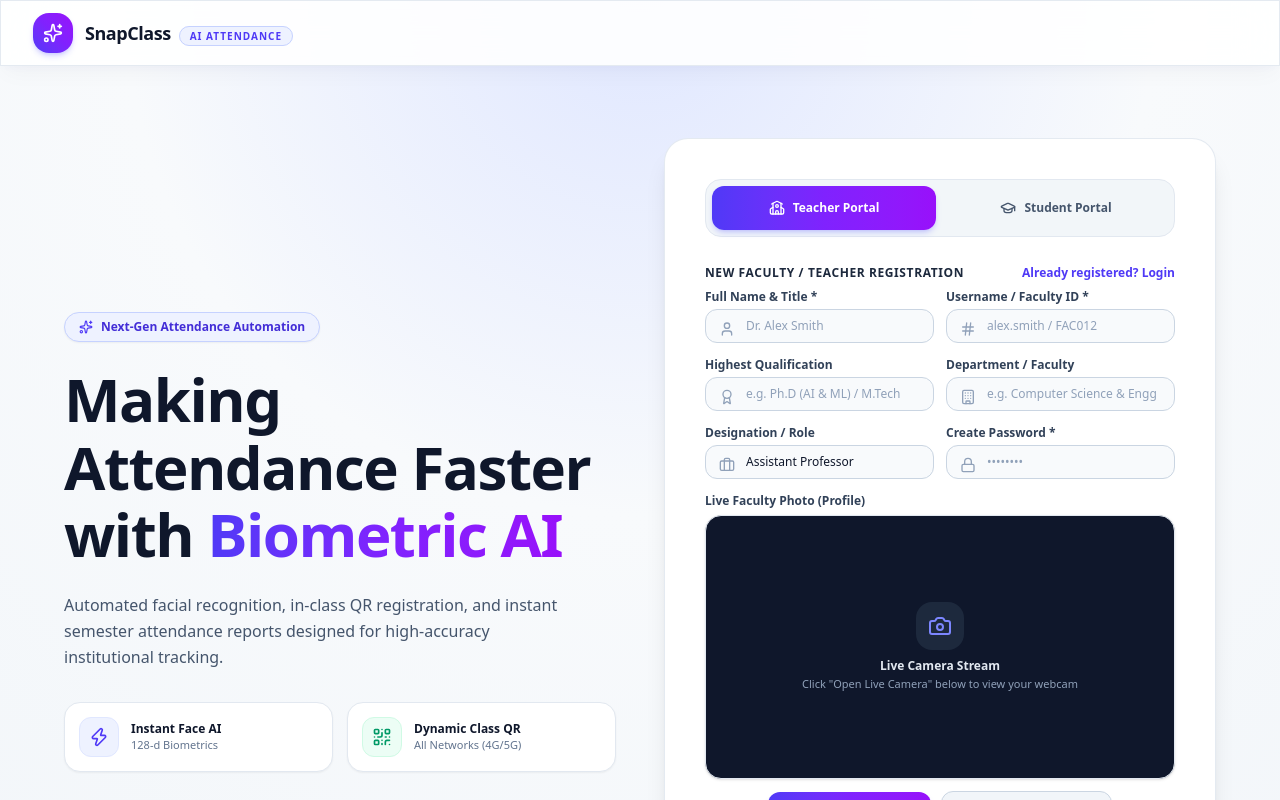
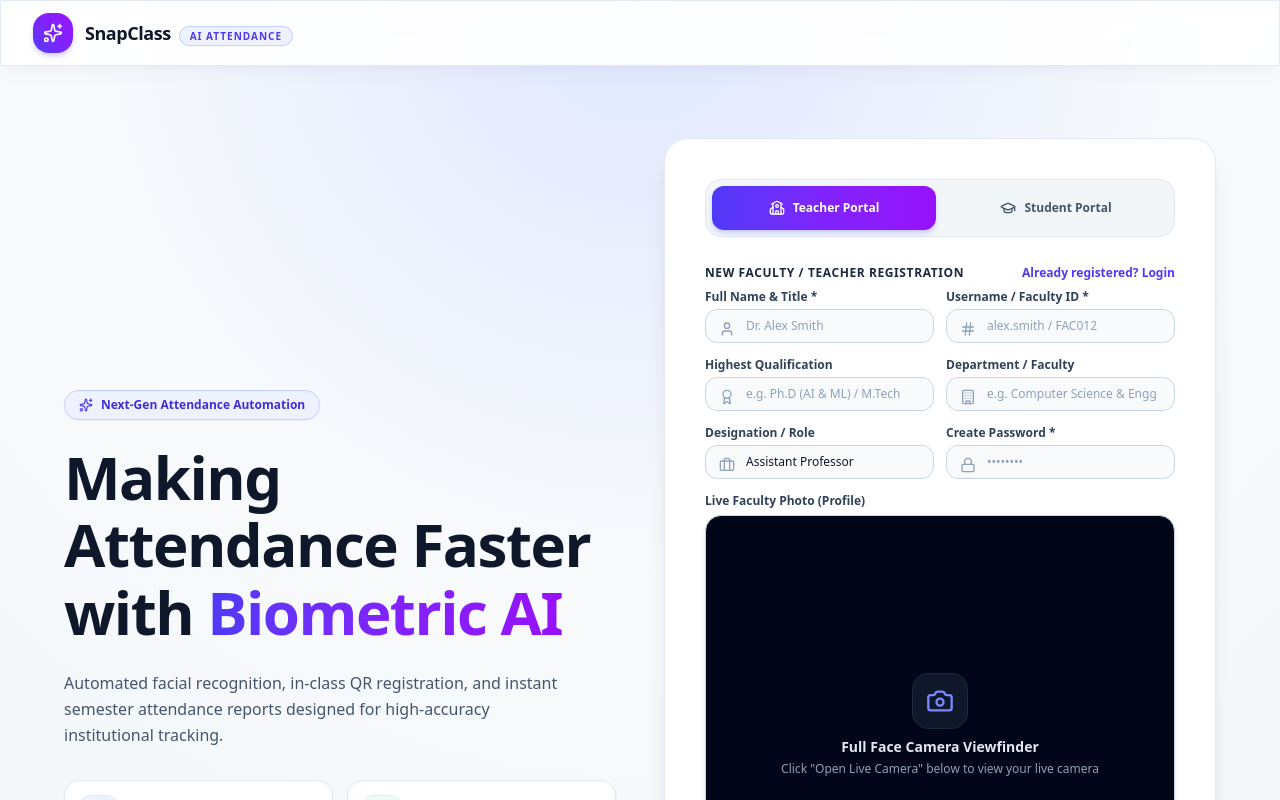
Before and after one commit to sandeepsagar18/snap_class_AI_system, a React (Vite) app in the folder frontend/: page / in a window 1280 px wide. Both pictures are taken after a click on the button "Need an account? Sign up". Shown: the top 800 px of the page. Built offline with nearby package versions, Linux system fonts and the light colour scheme.

Commit message:
style: increase camera viewfinder box height and use object-contain so full face fits comfortably

```diff
--- a/frontend/src/components/CameraCapture.jsx
+++ b/frontend/src/components/CameraCapture.jsx
@@ -162,13 +162,13 @@ export default function CameraCapture({ onCapture, label = "Take Photo" }) {
         </div>
       )}
 
-      {/* Video Viewport Container */}
-      <div className="relative w-full aspect-video bg-slate-900 rounded-2xl overflow-hidden border border-slate-200 flex items-center justify-center group shadow-sm">
+      {/* Video Viewport Container (Spacious Height for Full Face Visibility) */}
+      <div className="relative w-full min-h-[340px] sm:min-h-[380px] md:min-h-[420px] bg-slate-950 rounded-2xl overflow-hidden border border-slate-300 flex items-center justify-center group shadow-md">
         {capturedImage ? (
           <img
             src={capturedImage}
             alt="Captured preview"
-            className="w-full h-full object-cover"
+            className="w-full h-full object-contain max-h-[420px]"
           />
         ) : isCameraActive ? (
           <video
@@ -176,15 +176,15 @@ export default function CameraCapture({ onCapture, label = "Take Photo" }) {
             autoPlay
             playsInline
             muted
-            className="w-full h-full object-cover transform scale-x-[-1]"
+            className="w-full h-full object-contain max-h-[420px] transform scale-x-[-1]"
           />
         ) : (
-          <div className="flex flex-col items-center justify-center p-6 text-center text-slate-400">
-            <div className="w-12 h-12 rounded-2xl bg-slate-800 flex items-center justify-center mb-2">
-              <Camera className="w-6 h-6 text-indigo-400" />
+          <div className="flex flex-col items-center justify-center p-8 text-center text-slate-400">
+            <div className="w-14 h-14 rounded-2xl bg-slate-900 border border-slate-800 flex items-center justify-center mb-2 shadow-xs">
+              <Camera className="w-7 h-7 text-indigo-400" />
             </div>
-            <p className="text-xs font-bold text-slate-200">Live Camera Stream</p>
-            <p className="text-[11px] text-slate-400 mt-0.5">Click "Open Live Camera" below to view your webcam</p>
+            <p className="text-sm font-bold text-slate-200">Full Face Camera Viewfinder</p>
+            <p className="text-xs text-slate-400 mt-1 max-w-xs">Click "Open Live Camera" below to view your live camera</p>
           </div>
         )}
 
--- a/frontend/src/components/LiveSessionModal.jsx
+++ b/frontend/src/components/LiveSessionModal.jsx
@@ -354,21 +354,21 @@ export default function LiveSessionModal({ isOpen, onClose, subject, students, o
 
           {/* VIDEO CANVAS CONTAINER (7 COLS) */}
           <div className="lg:col-span-7 flex flex-col gap-3 min-h-0">
-            <div className="relative flex-1 bg-slate-950 rounded-2xl border border-slate-200 overflow-hidden flex items-center justify-center min-h-[300px] shadow-inner">
+            <div className="relative flex-1 bg-slate-950 rounded-2xl border border-slate-300 overflow-hidden flex items-center justify-center min-h-[380px] sm:min-h-[440px] shadow-inner">
               {cameraMode === 'usb' ? (
                 <video
                   ref={videoRef}
                   autoPlay
                   playsInline
                   muted
-                  className={`w-full h-full object-cover transform scale-x-[-1] ${!sessionActive ? 'hidden' : ''}`}
+                  className={`w-full h-full object-contain max-h-[460px] transform scale-x-[-1] ${!sessionActive ? 'hidden' : ''}`}
                 />
               ) : (
                 sessionActive && ipCameraUrl ? (
                   <img
                     src={ipCameraUrl}
                     alt="Classroom CCTV Stream"
-                    className="w-full h-full object-cover"
+                    className="w-full h-full object-contain max-h-[460px]"
                     crossOrigin="anonymous"
                   />
                 ) : null
```
